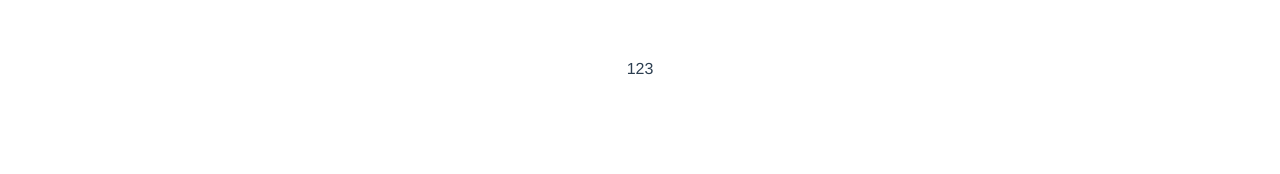
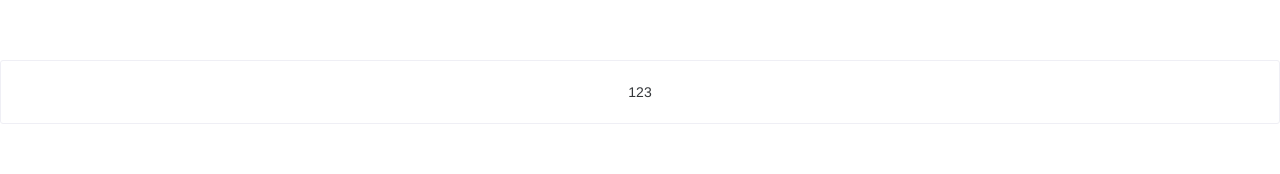
Before and after one commit to xieqi970103/mock_front, a Vue app: page / in a window 1280 px wide. Shown: the top 174 px of the page. Built offline with nearby package versions, Linux system fonts and the light colour scheme.

Commit message:
feat: 🎸 引入naiveUi

```diff
--- a/components.d.ts
+++ b/components.d.ts
@@ -5,7 +5,7 @@
 declare module 'vue' {
   export interface GlobalComponents {
     HelloWorld: typeof import('./src/components/HelloWorld.vue')['default']
-    NCard: typeof import("naive-ui")["NCard"];
+    NCard: typeof import('naive-ui')['NCard']
   }
 }
 
--- a/package.json
+++ b/package.json
@@ -21,6 +21,7 @@
     "eslint-plugin-prettier": "^4.0.0",
     "git-cz": "^4.8.0",
     "less": "^4.1.2",
+    "vfonts": "^0.0.3",
     "vite-plugin-compression": "^0.5.1",
     "vue": "^3.2.25",
     "vue-router": "4"
@@ -38,7 +39,7 @@
     "eslint-plugin-promise": "^6.0.0",
     "eslint-plugin-standard": "^5.0.0",
     "eslint-plugin-vue": "^8.5.0",
-    "naive-ui": "^2.26.3",
+    "naive-ui": "^2.27.0",
     "prettier": "^2.6.2",
     "typescript": "^4.5.4",
     "unplugin-vue-components": "^0.17.21",
--- a/src/views/Home.vue
+++ b/src/views/Home.vue
@@ -2,9 +2,10 @@
  * @Description:
  * @Author: xq
  * @Date: 2022-04-06 22:41:28
- * @LastEditTime: 2022-04-06 22:42:53
+ * @LastEditTime: 2022-04-09 22:47:13
  * @LastEditors: xq
 -->
-<template>123</template>
-<script setup lang="ts">
-</script>
+<template>
+    <n-card>123</n-card>
+</template>
+<script setup lang="ts"></script>
--- a/vite.config.ts
+++ b/vite.config.ts
@@ -8,6 +8,7 @@
 import vue from '@vitejs/plugin-vue'
 import path from 'path'
 import { NaiveUiResolver } from 'unplugin-vue-components/resolvers'
+// naiveUi
 import Components from 'unplugin-vue-components/vite'
 import { defineConfig } from 'vite'
 //@ts-ignore
```
Also changed, not shown: 1 other file (tests, documents, lock files or other folders).
